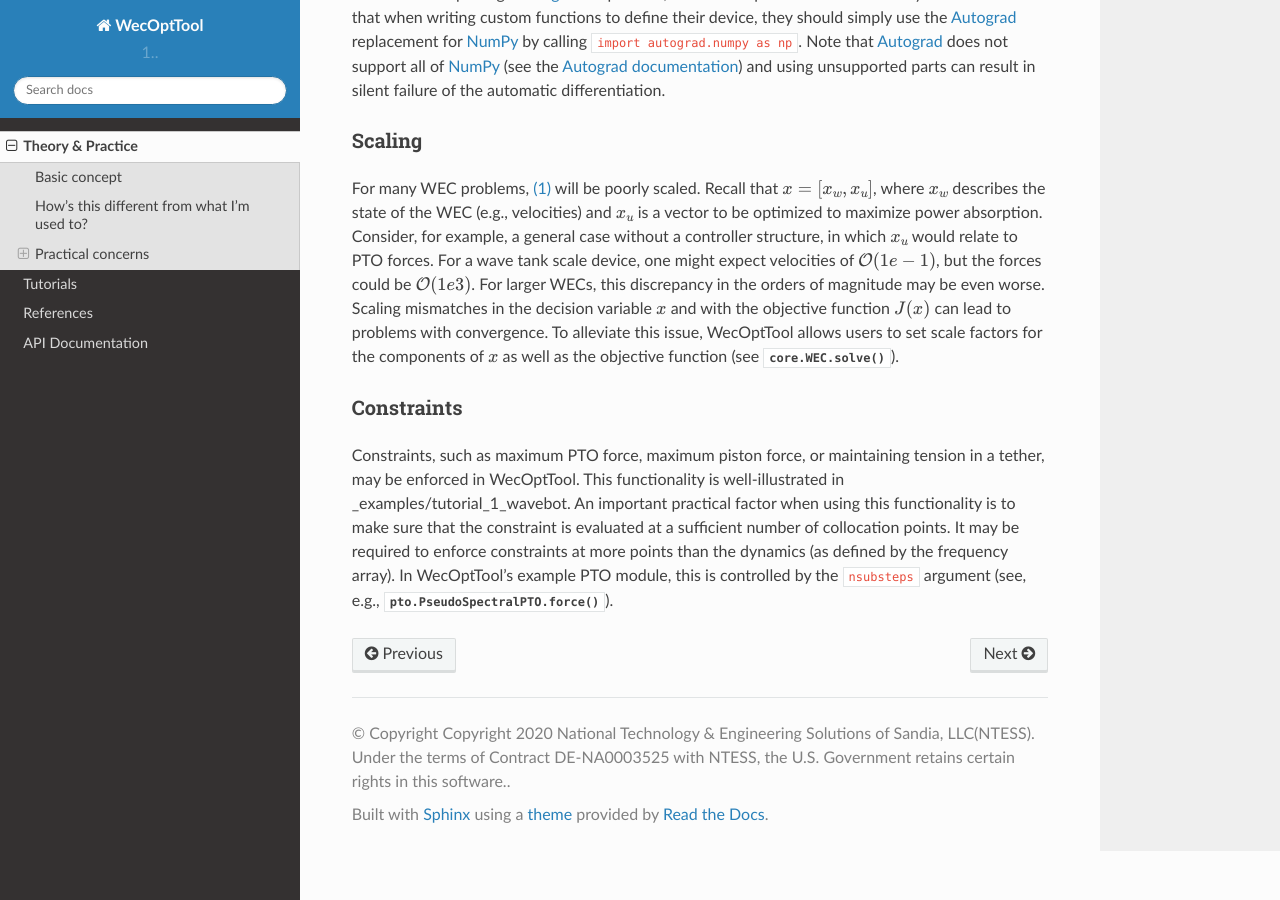
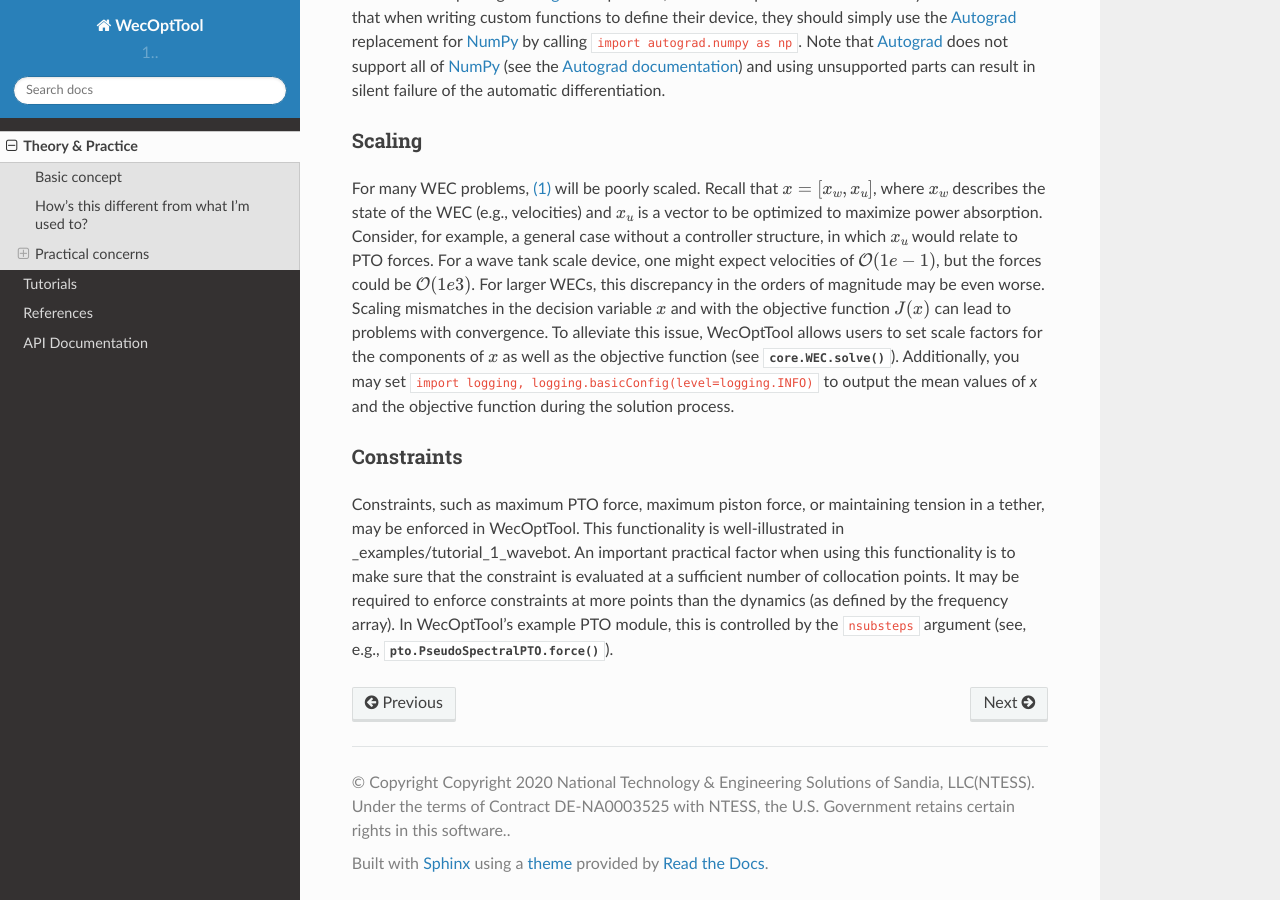
Before and after one commit to sandialabs/WecOptTool, a Sphinx documentation site: the page built from docs/source/theory.rst, in a window 1280 px wide and 900 px high, scrolled down 3009 px. Built offline with Sphinx 7.4.7 and the Read the Docs theme 2.0.0, drawn with Linux system fonts in a browser that asks for light colours; pages that are not in the unit, such as notebooks, are missing from menus; cross-references to code outside the pages are shown as plain code.

Commit message:
call out capability in docs

```diff
--- a/docs/source/theory.rst
+++ b/docs/source/theory.rst
@@ -92,6 +92,7 @@ For a wave tank scale device, one might expect velocities of :math:`\mathcal{O}(
 For larger WECs, this discrepancy in the orders of magnitude may be even worse.
 Scaling mismatches in the decision variable :math:`x` and with the objective function :math:`J(x)` can lead to problems with convergence.
 To alleviate this issue, WecOptTool allows users to set scale factors for the components of :math:`x` as well as the objective function (see :meth:`core.WEC.solve`).
+Additionally, you may set :code:`import logging, logging.basicConfig(level=logging.INFO)` to output the mean values of `x` and the objective function during the solution process.
 
 Constraints
 ^^^^^^^^^^^
```
